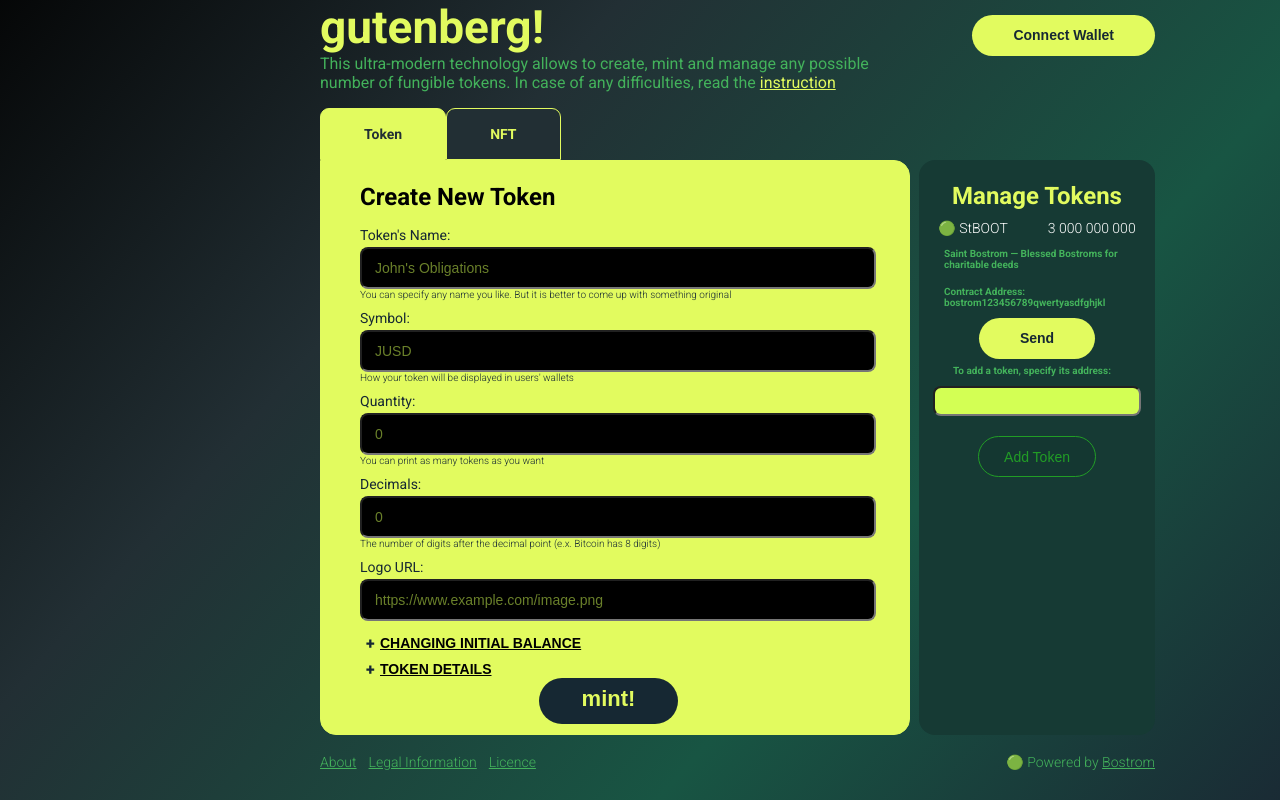
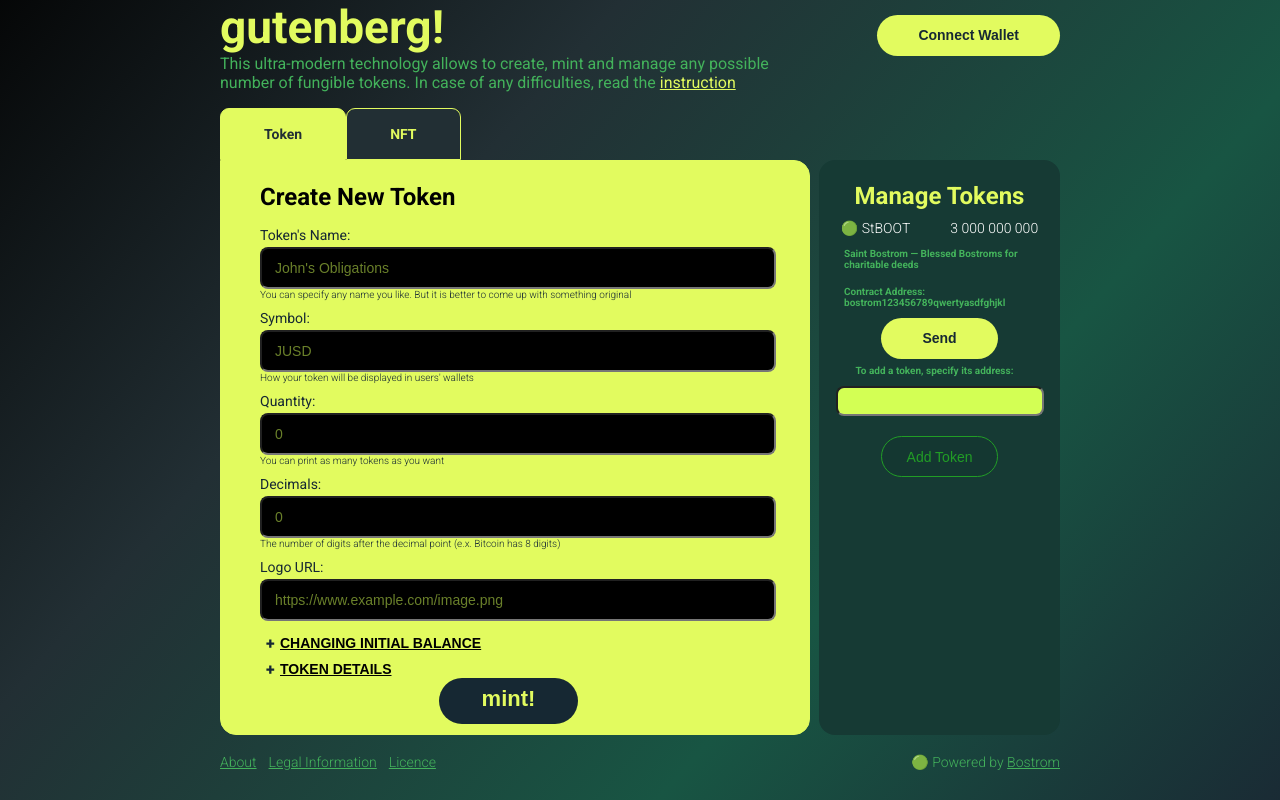
Before and after one commit to diekuche/gutenberg, a React (Create React App) app: page / in a window 1280 px wide. Built offline with nearby package versions, Linux system fonts and the light colour scheme.

Commit message:
fix width

```diff
--- a/src/App.css
+++ b/src/App.css
@@ -18,10 +18,11 @@
 
 .container {
   flex-direction: column;
-  width: fit-content;
-  margin: 0 25vw;
+  align-self: center;
+  width: 840px;
+  margin: 0 auto;
   display: flex;
-  height: 100%;
+  height: 100vh;
 }
 
 .font-link {
--- a/src/components/Collapsible/index.module.css
+++ b/src/components/Collapsible/index.module.css
@@ -1,7 +1,6 @@
 .wrapper {
   display: flex;
   flex-direction: column;
-  width: 100%;
   margin-top: 8px;
 }
 
@@ -21,7 +20,6 @@
 }
 
 .children {
-  width: 100%;
   display: flex;
   flex-direction: row;
 }
--- a/src/components/Footer/Footer.module.css
+++ b/src/components/Footer/Footer.module.css
@@ -24,13 +24,11 @@
   font-size: 14px;
   color: #43b25b;
   line-height: 16px;
-  width: fit-content;
 }
 
 .create {
   margin-left: auto;
   color: #43b25b;
-  width: fit-content;
   font-style: normal;
   font-weight: 300;
   font-size: 14px;
--- a/src/components/LegalInformation/LegalInform.module.css
+++ b/src/components/LegalInformation/LegalInform.module.css
@@ -1,6 +1,5 @@
 .headlegal {
-  width: 100%;
-  height: 100%;
+  height: 100vh;
   background: #f3f5e9;
   border: 1px solid #e2fb5f;
   border-radius: 16px;
--- a/src/components/MainPage/index.module.css
+++ b/src/components/MainPage/index.module.css
@@ -3,7 +3,6 @@
   flex-direction: column;
   justify-content: flex-start;
   margin: 0px auto;
-  width: 100%;
 }
 
 .group {
--- a/src/components/ManageTokens/ManageTok.module.css
+++ b/src/components/ManageTokens/ManageTok.module.css
@@ -6,13 +6,11 @@
   border-radius: 16px;
   background: #163a34;
   box-sizing: border-box;
-  width: 236px;
   height: 100%;
   margin-left: 9px;
 }
 
 .name {
-  width: fit-content;
   align-self: center;
   border-radius: 27.5px;
   padding: 22px 33px 0px 33px;
@@ -35,7 +33,6 @@
   margin-top: 10px;
   margin-bottom: 6px;
   justify-content: space-between;
-  min-width: 170px;
 }
 
 .cash {
@@ -71,12 +68,13 @@
 .indent {
   padding-bottom: 15px;
   align-self: center;
-  min-width: 180px;
 }
 
 .addContract {
   display: flex;
   width: 200px;
+  align-self: center;
+  justify-self: center;
   font-size: 14px;
   font-weight: 300;
   line-height: 16px;
```
